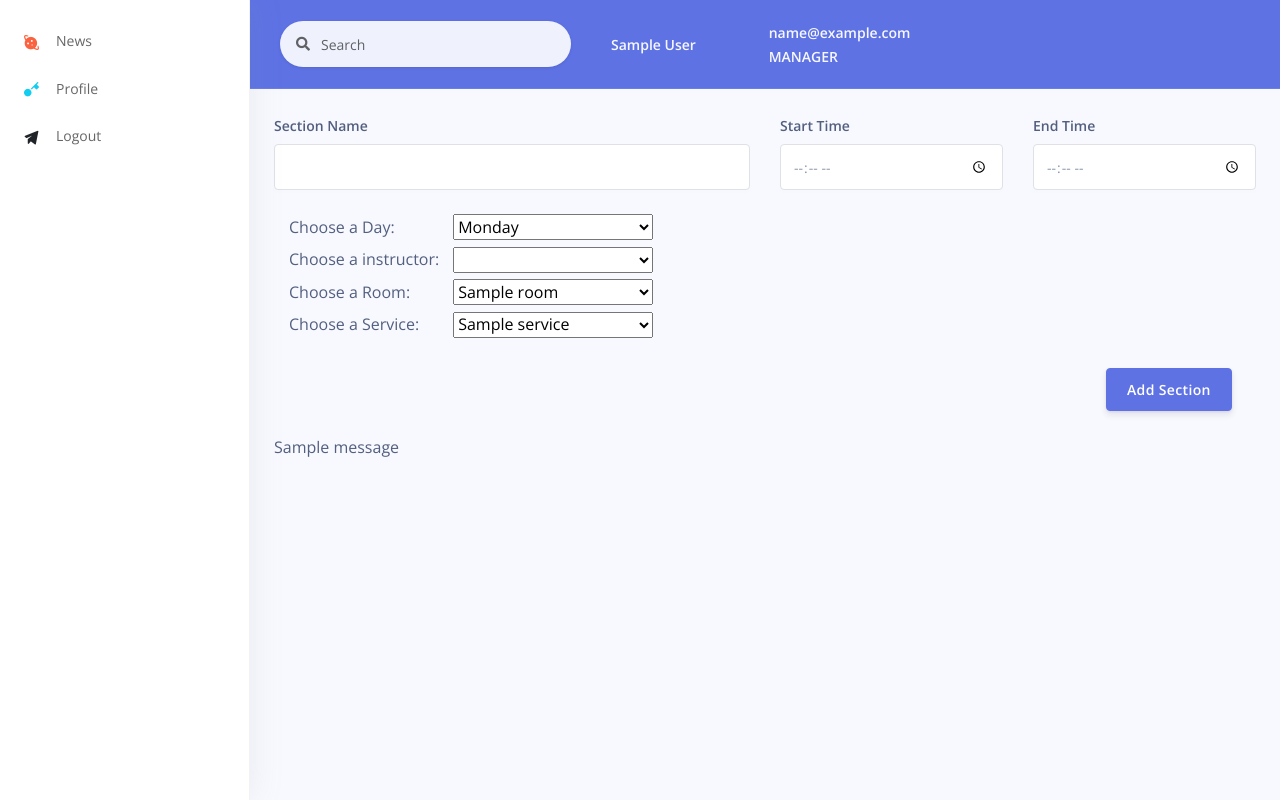
After one commit to bengisucam/WebProject, a Django app: page /accounts/login/1/section/add/ in a window 1280 px wide. The commit adds this page. Run offline with Django 3.2, Linux system fonts and the light colour scheme; tables that the repository leaves empty hold one stand-in row (values such as "Sample post"); one stand-in notice (Sample message) is shown; lists and menus that the app fills with data are empty; some libraries are stand-ins or nearby versions.

Commit message:
new constraints added

```diff
--- a/accounts/templates/accounts/base_login.html
+++ b/accounts/templates/accounts/base_login.html
@@ -26,12 +26,7 @@
             <div class="collapse navbar-collapse" id="sidenav-collapse-main">
                 <!-- Nav items -->
                 <ul class="navbar-nav">
-                    <li class="nav-item">
-                        <a class="nav-link active" href="dashboard.html">
-                            <i class="ni ni-tv-2 text-primary"></i>
-                            <span class="nav-link-text">Homepage</span>
-                        </a>
-                    </li>
+
                     <li class="nav-item">
                         <a class="nav-link" href="{% url 'list_news' user_id=active_user.id %}">
                             <i class="ni ni-planet text-orange"></i>
@@ -98,13 +93,6 @@
                         <a class="nav-link" href="{% url 'show_profile' user_id=active_user.id %}">
                             <i class="ni ni-key-25 text-info"></i>
                             <span class="nav-link-text">Profile</span>
-                        </a>
-                    </li>
-
-                    <li class="nav-item">
-                        <a class="nav-link" href="register.html">
-                            <i class="ni ni-circle-08 text-pink"></i>
-                            <span class="nav-link-text">Help</span>
                         </a>
                     </li>
                     <li class="nav-item">
--- a/sportcenter/templates/sportcenter/add_ins.html
+++ b/sportcenter/templates/sportcenter/add_ins.html
@@ -60,6 +60,9 @@
             <div class="modal-footer">
                 <button type="submit" class="btn btn-primary">Add Instructor</button>
             </div>
+            {% for message in messages %}
+                {{ message }}
+            {% endfor %}
         </form>
     </div>
 {% endblock container %}
--- /dev/null
+++ b/sportcenter/templates/sportcenter/add_section.html
@@ -0,0 +1,83 @@
+{% extends 'accounts/base_login.html' %}
+
+{% block container %}
+    <div style="align-items: center" class="card-body">
+        <form action="{% url 'create_section' user_id=active_user.id %}" method="post"> {% csrf_token %}
+
+            <div class="row">
+                <div class="col-lg-6">
+                    <div class="form-group">
+                        <label class="form-control-label" for="section_name">Section Name</label>
+                        <input type="text" id="section_name" name="section_name" class="form-control">
+                    </div>
+                </div>
+                <div class="col-lg-3">
+                    <div class="form-group">
+                        <label class="form-control-label" for="section_start">Start Time</label>
+                        <input type="time" id="section_start" name="section_start" class="form-control">
+                    </div>
+                </div>
+                <div class="col-lg-3">
+                    <div class="form-group">
+                        <label class="form-control-label" for="section_end">End Time</label>
+                        <input type="time" id="section_end" name="section_end" class="form-control">
+                    </div>
+                </div>
+            </div>
+            <div style="alignment: center">
+                <div class="col-lg-6">
+                    <div class="select2">
+                        <label style="width: 160px" for="section_day">Choose a Day: </label>
+                        <select style="width: 200px" name="section_day" id="section_day">
+
+                            <option value="Monday">Monday</option>
+                            <option value="Tuesday">Tuesday</option>
+                            <option value="Wednesday">Wednesday</option>
+                            <option value="Thursday">Thursday</option>
+                            <option value="Friday">Friday</option>
+                            <option value="Saturday">Saturday</option>
+                            <option value="Sunday">Sunday</option>
+
+                        </select>
+                    </div>
+                </div>
+                <div class="col-lg-6">
+                    <div class="select2">
+                        <label style="width: 160px" for="section_ins">Choose a instructor: </label>
+                        <select style="width: 200px" name="section_ins" id="section_ins">
+                            {% for ins in instructor %}
+                                <option value={{ ins.id }}>{{ ins.first_name }} {{ ins.last_name }}</option>
+                            {% endfor %}
+                        </select>
+                    </div>
+                </div>
+                <div class="col-lg-6">
+                    <div class="select2">
+                        <label style="width: 160px" for="section_room">Choose a Room: </label>
+                        <select style="width: 200px" name="section_room" id="section_room">
+                            {% for r in room %}
+                                <option value={{ r.id }}>{{ r.room_name }}</option>
+                            {% endfor %}
+                        </select>
+                    </div>
+                </div>
+                <div class="col-lg-6">
+                    <div class="select2">
+                        <label style="width: 160px" for="section_service">Choose a Service: </label>
+                        <select style="width: 200px" name="section_service" id="section_service">
+                            {% for s in service %}
+                                <option value={{ s.id }}>{{ s.service_name }}</option>
+                            {% endfor %}
+                        </select>
+                    </div>
+                </div>
+            </div>
+            <div class="modal-footer">
+                <button type="submit" class="btn btn-primary">Add Section</button>
+            </div>
+            {% for message in messages %}
+                {{ message }}
+            {% endfor %}
+        </form>
+    </div>
+{% endblock container %}
--- a/sportcenter/views.py
+++ b/sportcenter/views.py
@@ -81,10 +81,14 @@ def create_ins(request, user_id):
     ins_email = request.POST.get("ins_email")
     ins_password = request.POST.get("ins_password")
     hashed_password = make_password(ins_password)
-    new_ins = User(first_name=ins_first_name, last_name=ins_last_name, date_of_birth=ins_date, gender=ins_gender,
-                   email=ins_email, password=hashed_password, role='Instructor',
-                   sport_center_id_id=active_user.sport_center_id_id)
-    new_ins.save()
+    if len(ins_first_name)>0 and len(ins_last_name)>0 and len(ins_date)>0 and len(ins_email)>0 and len(ins_password):
+        new_ins = User(first_name=ins_first_name, last_name=ins_last_name, date_of_birth=ins_date, gender=ins_gender,
+                       email=ins_email, password=hashed_password, role='Instructor',
+                       sport_center_id_id=active_user.sport_center_id_id)
+        new_ins.save()
+    else:
+        messages.error(request, 'Please fill all the blanks to create an instructor!')
+        return render(request, 'sportcenter/add_ins.html', {'active_user': active_user})
     return list_ins(request, user_id)
 
 
@@ -153,7 +157,7 @@ def create_pack(request, user_id):
                               {'active_user': active_user})
 
     else:
-        messages.error(request, 'Please fill all the blanks! Go to My Package section and try again!')
+        messages.error(request, 'Please fill all the blanks! Go to My Packages section and try again!')
         return render(request, 'sportcenter/list_pack.html',
                       {'active_user': active_user})
 
@@ -237,6 +241,7 @@ def add_section(request, user_id):
 
 
 def create_section(request, user_id):
+    active_user = User.objects.get(pk=user_id)
     section_name = request.POST.get("section_name")
     section_start = request.POST.get("section_start")
     section_end = request.POST.get("section_end")
@@ -244,11 +249,17 @@ def create_section(request, user_id):
     section_ins_id = request.POST.get("section_ins")
     section_room_id = request.POST.get("section_room")
     section_service_id = request.POST.get("section_service")
-    new_section = Section(section_name=section_name, start_time=section_start, end_time=section_end,
-                          section_day=section_day, instructor_id_id=section_ins_id, room_id_id=section_room_id,
-                          service_id_id=section_service_id)
+    if( len(section_name)>0 and len(section_start)>0 and len(section_end)>0 and len(section_day)>0
+        and len(section_ins_id)>0 and len(section_room_id)>0 and len(section_service_id)>0):
+        new_section = Section(section_name=section_name, start_time=section_start, end_time=section_end,
+                              section_day=section_day, instructor_id_id=section_ins_id, room_id_id=section_room_id,
+                              service_id_id=section_service_id)
 
-    new_section.save()
+        new_section.save()
+    else:
+        messages.error(request, 'Please fill all the blanks to create a section!')
+        return render(request, 'sportcenter/add_section.html', {'active_user': active_user})
+
     return list_section(request, user_id)
 
 
```
